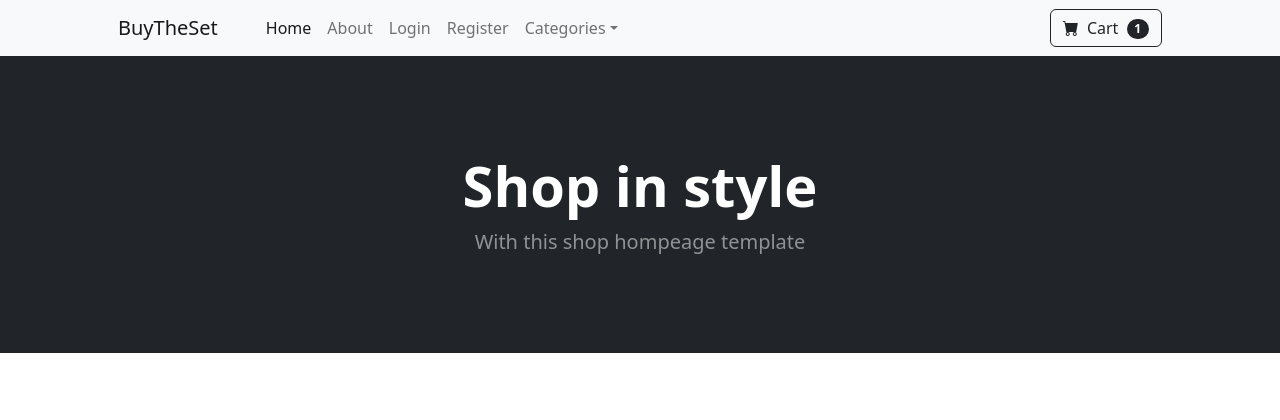
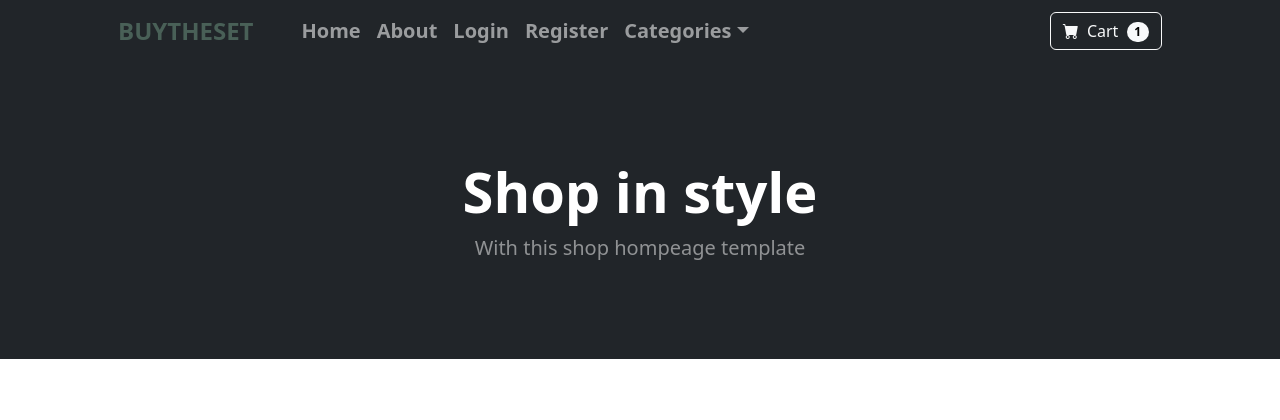
Before and after one commit to S-H-U-H-A-R-I/Django_Project, a Django app: template BuyTheSet/store/templates/store/home.html in a window 1280 px wide. Shown: the top 420 px of the page. Run offline with Django 3.2, Linux system fonts and the light colour scheme; the template is opened without the code that fills it: most values are stand-ins (such as "Sample title", 1, 10 or a date in 2020); grey boxes marked "Sample" are stand-in pictures; some libraries are stand-ins or nearby versions.

Commit message:
format change

```diff
--- a/BuyTheSet/store/templates/store/navbar.html
+++ b/BuyTheSet/store/templates/store/navbar.html
@@ -1,79 +1,54 @@
-<nav class="navbar navbar-expand-lg navbar-light bg-light">
+<nav class="navbar navbar-expand-lg navbar-dark bg-dark">
   <div class="container px-4 px-lg-5">
-    <a class="navbar-brand" href="{% url  'home' %}">BuyTheSet</a>
-    <button
-      class="navbar-toggler"
-      type="button"
-      data-bs-toggle="collapse"
-      data-bs-target="#navbarSupportedContent"
-      aria-controls="navbarSupportedContent"
-      aria-expanded="false"
-      aria-label="Toggle navigation"
-    >
-      <span class="navbar-toggler-icon"></span>
-    </button>
+    <a class="navbar-brand text-uppercase logo" href="{% url 'home' %}">BuyTheSet</a>
+    <button class="navbar-toggler" type="button" data-bs-toggle="collapse" data-bs-target="#navbarSupportedContent" aria-controls="navbarSupportedContent" aria-expanded="false" aria-label="Toggle navigation"><span class="navbar-toggler-icon"></span></button>
     <div class="collapse navbar-collapse" id="navbarSupportedContent">
       <ul class="navbar-nav me-auto mb-2 mb-lg-0 ms-lg-4">
         <li class="nav-item">
-          <a
-            class="nav-link active"
-            aria-current="page"
-            href="{% url  'home' %}"
-            >Home</a
-          >
+          <a class="nav-link fw-bold fs-5 {% if request.path == '/' %}active{% endif %}" aria-current="page" href="{% url 'home' %}">Home</a>
         </li>
         <li class="nav-item">
-          <a class="nav-link" href="{% url 'about' %}">About</a>
+          <a class="nav-link fw-bold fs-5 {% if request.path == '/about/' %}active{% endif %}" href="{% url 'about' %}">About</a>
         </li>
         {% if user.is_authenticated %}
           <li class="nav-item">
-          <a class="nav-link" href="{% url 'logout' %}">Logout</a>
+            <a class="nav-link fw-bold fs-5 {% if request.path == '/update_user/' %}active{% endif %}" href="{% url 'update_user' %}">Profile</a>
+          </li>
+          <li class="nav-item">
+            <a class="nav-link fw-bold fs-5 {% if request.path == '/logout/' %}active{% endif %}" href="{% url 'logout' %}">Logout</a>
           </li>
         {% else %}
           <li class="nav-item">
-          <a class="nav-link" href="{% url 'login' %}">Login</a>
+            <a class="nav-link fw-bold fs-5 {% if request.path == '/login/' %}active{% endif %}" href="{% url 'login' %}">Login</a>
           </li>
           <li class="nav-item">
-          <a class="nav-link" href="{% url 'register' %}">Register</a>
+            <a class="nav-link fw-bold fs-5 {% if request.path == '/register/' %}active{% endif %}" href="{% url 'register' %}">Register</a>
           </li>
         {% endif %}
         <li class="nav-item dropdown">
-          <a
-            class="nav-link dropdown-toggle"
-            id="navbarDropdown"
-            href="#"
-            role="button"
-            data-bs-toggle="dropdown"
-            aria-expanded="false"
-            >Categories</a
-          >
-          <ul class="dropdown-menu" aria-labelledby="navbarDropdown">
+          <a class="nav-link dropdown-toggle fw-bold fs-5 {% if request.path == '/categories/' %}active{% endif %}" id="navbarDropdown" href="#" role="button" data-bs-toggle="dropdown" aria-expanded="false">Categories</a>
+          <ul class="dropdown-menu bg-dark" aria-labelledby="navbarDropdown">
             <li>
-              <a class="dropdown-item" href="{% url 'home' %}">All Products</a>
+              <a class="dropdown-item text-white " href="{% url 'category_summary' %}">All Categories</a>
             </li>
             <li>
               <hr class="dropdown-divider" />
             </li>
+            {% for category in categories %}
               <li>
-              <a class="dropdown-item" href='{% url "category" "Mother's-Day" %}'
-              >Mother's Day</a
-              >
+                <a class="dropdown-item text-white" href="{% url 'category' category.name %}">{{ category.name }}</a>
               </li>
-            <li>
-              <a class="dropdown-item" href="{% url 'category' 'Cell-Phone' %}"
-                >Cell Phones</a
-              >
-            </li>
+            {% endfor %}
           </ul>
         </li>
       </ul>
       {% if request.path != '/cart/' %}
         <form class="d-flex">
-        <a href="{% url 'cart_summary' %}" class="btn btn-outline-dark">
+          <a href="{% url 'cart_summary' %}" class="btn btn-outline-light ms-2">
             <i class="bi-cart-fill me-1"></i>
             Cart
-          <span id="cart_quantity" class="badge bg-dark text-white ms-1 rounded-pill">{{ cart|length }}</span></a
-        >
+            <span id="cart_quantity" class="badge bg-light text-black ms-1 rounded-pill">{{ cart|length }}</span>
+          </a>
         </form>
       {% endif %}
     </div>
```
Lines whose indentation alone changed are shown as unchanged.
